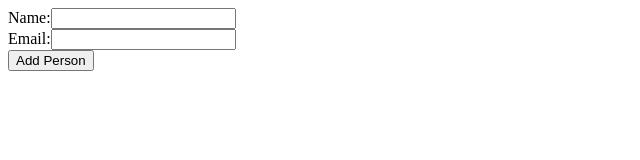
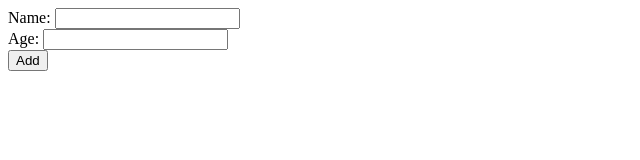
Before and after one commit to laresamdeola/ReactPractise, a React (Create React App) app: page / in a window 1280 px wide. Shown: the top 160 px of the page, without its empty margins (0-640 px from the left). Built offline with nearby package versions, Linux system fonts and the light colour scheme.

Commit message:
Update 6 files and also useRef example

```diff
--- a/src/components/lessons/useref.jsx
+++ b/src/components/lessons/useref.jsx
@@ -0,0 +1,31 @@
+import React, { useRef } from "react";
+
+// does not trigger a re render
+// used to target dom nodes
+// preserves values
+
+const RefExample1 = () => {
+  const nameRef = useRef("");
+  const ageRef = useRef(0);
+
+  const handleForm = (event) => {
+    event.preventDefault();
+    console.log(nameRef.current.value, ageRef.current.value);
+  };
+
+  return (
+    <>
+      <form onSubmit={handleForm}>
+        <label htmlFor="name">Name: </label>
+        <input type="text" ref={nameRef} name="name" />
+        <br />
+        <label htmlFor="age">Age: </label>
+        <input type="number" ref={ageRef} name="name" />
+        <br />
+        <button type="submit">Add</button>
+      </form>
+    </>
+  );
+};
+
+export { RefExample1 };
--- a/src/index.js
+++ b/src/index.js
@@ -1,8 +1,8 @@
 import React from "react";
 import { createRoot } from "react-dom/client";
-import { ControlledInputs } from "./components/lessons/controlledinputs";
+import { RefExample1 } from "./components/lessons/useref";
 
 const rootElement = document.getElementById("root");
 const root = createRoot(rootElement);
 
-root.render(<ControlledInputs />);
+root.render(<RefExample1 />);
```
Also changed, not shown: src/components/lessons/usereducer-additem.jsx (added), src/components/lessons/usereducer-refactor.jsx (added), src/components/lessons/usereducer-removeitem.jsx (added), src/components/lessons/usereducer-usestate.jsx (added).
